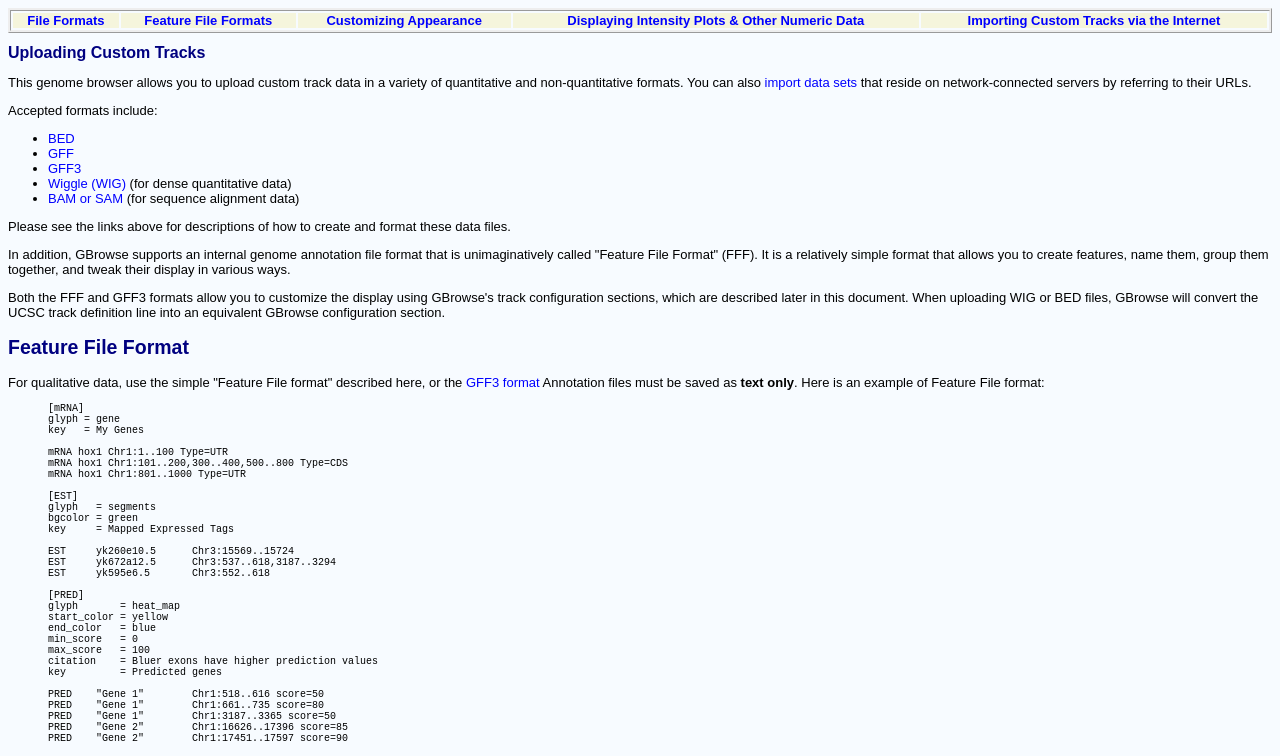
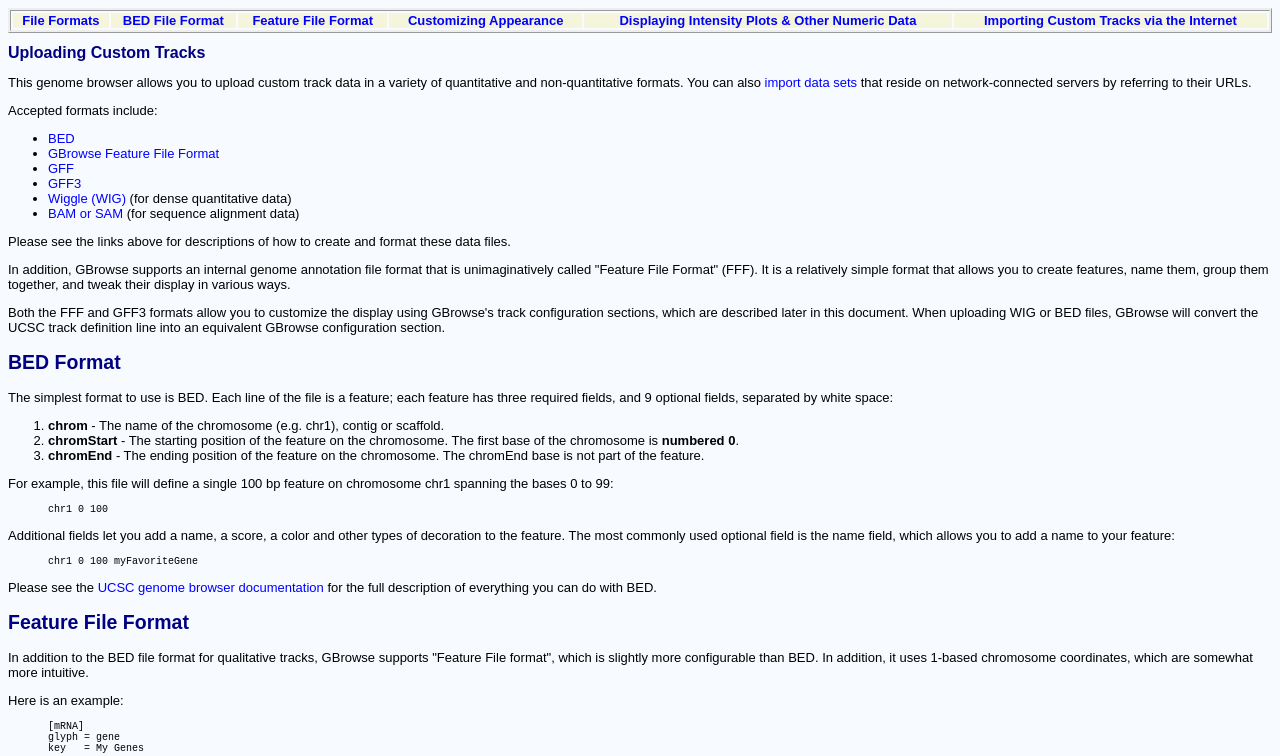
Before and after one commit to gitpan/GBrowse, a plain HTML site: page htdocs/annotation_help.html in a window 1280 px wide. Shown: the top 756 px of the page. Drawn offline with Linux system fonts and the light colour scheme; files that its build step writes are made by us from their sources; files whose address does not match are found by name.

Commit message:
Import of LDS/GBrowse-2.15 from CPAN.
gitpan-cpan-distribution: GBrowse
gitpan-cpan-version:      2.15
gitpan-cpan-path:         LDS/GBrowse-2.15.tar.gz
gitpan-cpan-author:       LDS
gitpan-cpan-maturity:     released

```diff
--- a/htdocs/annotation_help.html
+++ b/htdocs/annotation_help.html
@@ -8,7 +8,8 @@
 <table width="100%"  style="border:ridge">
   <tr class="searchtitle">
     <th><a href="#format">File Formats</a></th>
-    <th><a href="#featurefile format">Feature File Formats</a></th>
+    <th><a href="#bedfile format">BED File Format</a></th>
+    <th><a href="#featurefile format">Feature File Format</a></th>
     <th><a href="#customize">Customizing Appearance</a></th>
     <th><a href="#numeric">Displaying Intensity Plots &amp; Other Numeric Data</a></th>
     <th><a href="#remote">Importing Custom Tracks via the Internet</a></th>
@@ -30,7 +31,11 @@ servers by referring to their URLs.
 Accepted formats include:
 
 <ul>
-  <li><a href="http://genome.ucsc.edu/FAQ/FAQformat#format1"  target="_blank">BED</a>
+  <li><a href="http://genome.ucsc.edu/FAQ/FAQformat#format1"
+  target="_blank">BED</a>
+
+  <li><a href="#featurefile format"  target="_blank">GBrowse Feature
+  File Format</a>
 
   <li> <a href="http://genome.ucsc.edu/FAQ/FAQformat#format3" target="_blank">GFF</a>
 
@@ -62,16 +67,62 @@ this document. When uploading WIG or BED files, GBrowse will convert
 the UCSC track definition line into an equivalent GBrowse
 configuration section.
 
+<a name="bedfile format"></a>
+
+<h2>BED Format</h2>
+
+<p>
+The simplest format to use is BED. Each line of the file is a feature; each feature
+has three required fields, and 9 optional fields, separated by white space:
+
+<ol>
+  <li><b>chrom</b> - The name of the chromosome (e.g. chr1), contig or scaffold.
+  <li><b>chromStart</b> - The starting position of the feature on the chromosome. The first base of the chromosome is <b>numbered 0</b>.
+  <li><b>chromEnd</b> - The ending position of the feature on the chromosome. The chromEnd base is not part of the feature.
+</ol>
+
+<p>
+
+For example, this file will define a single 100 bp feature on chromosome chr1 spanning the bases 0 to 99:
+<blockquote>
+<pre>
+chr1 0 100
+</pre>
+</blockquote>
+
+<p>
+
+Additional fields let you add a name, a score, a color and other types of decoration to the feature. The most commonly
+used optional field is the name field, which allows you to add a name
+to your feature:
+
+<blockquote>
+<pre>
+chr1 0 100 myFavoriteGene
+</pre>
+</blockquote>
+
+
+<p>
+
+Please
+see the <a href="http://genome.ucsc.edu/FAQ/FAQformat#format1">UCSC genome browser documentation</a> for
+the full description of everything you can do with BED.
+
 <a name="featurefile format"></a>
 
 <h2>Feature File Format</h2>
 
 <p>
 
-For qualitative data, use the simple "Feature File format" described
-here, or the <a href="http://www.sequenceontology.org/gff3.shtml">GFF3
-format</a> Annotation files must be saved as <b>text only</b>.  Here
-is an example of Feature File format:
+In addition to the BED file format for qualitative tracks, GBrowse
+supports "Feature File format", which is slightly more
+configurable than BED. In addition, it uses 1-based chromosome
+coordinates, which are somewhat more intuitive.
+
+<p>
+
+Here is an example:
 
 <blockquote>
 <pre>
```
Also changed, not shown: htdocs/js/controller.js (+5 -5 lines), 18 other files.
